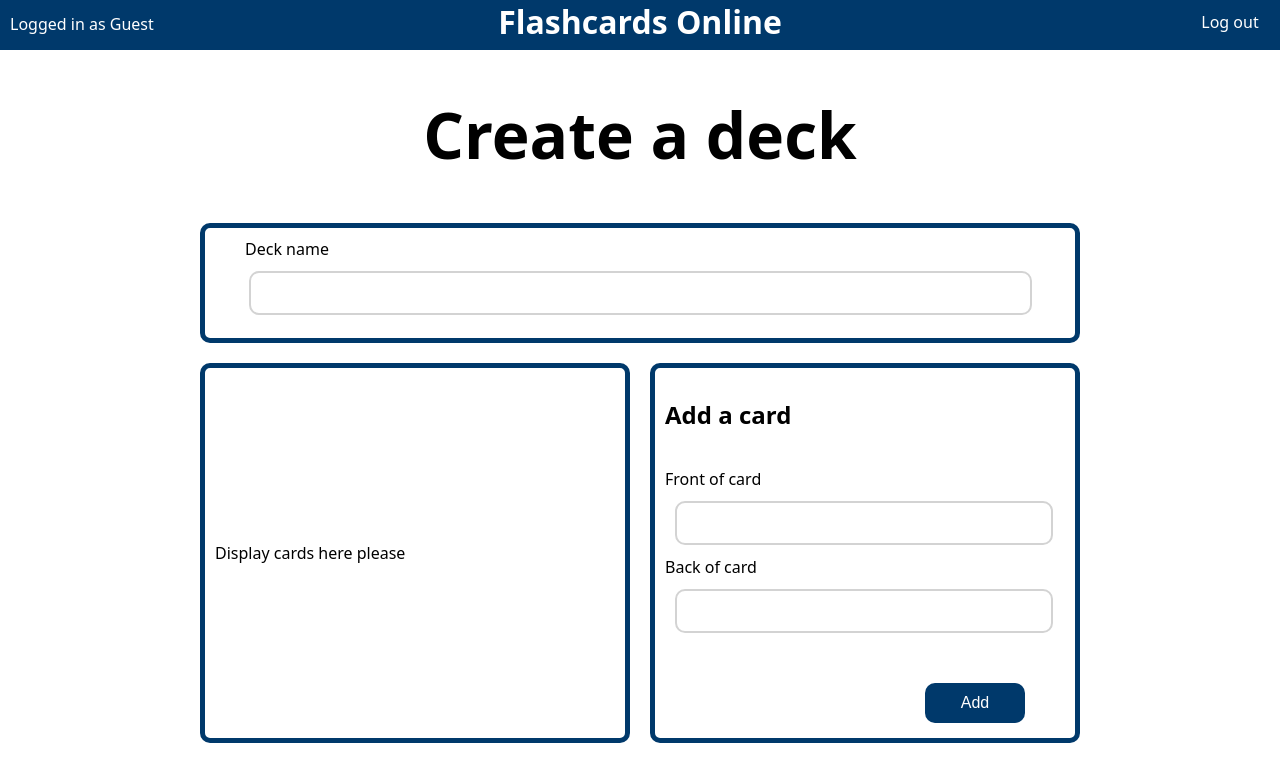
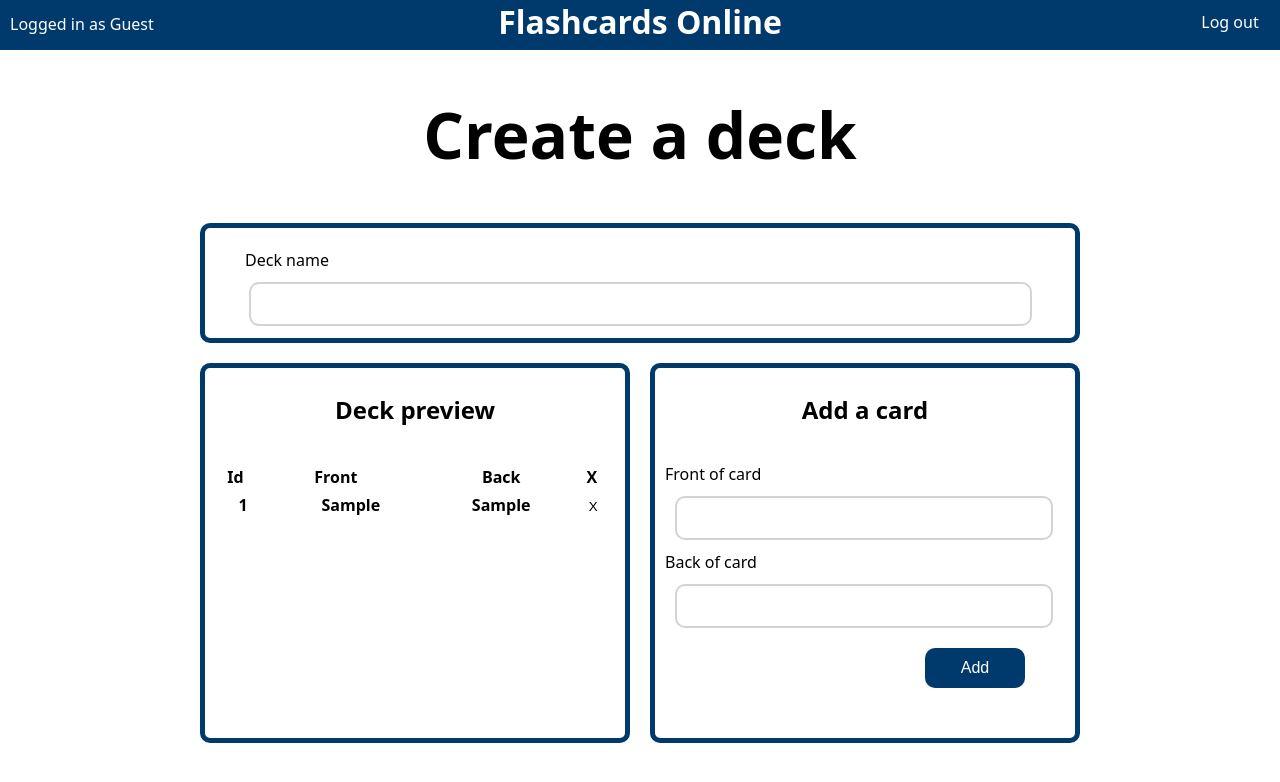
Before and after one commit to CHRISO1503/flashcards_online, a React (Vite) app in the folder frontend/: page /create-deck in a window 1280 px wide. Both pictures are taken after typing "Sample", "Sample" into the empty fields and a click on the input "Add". Shown: the top 782 px of the page. Built offline with nearby package versions, Linux system fonts and the light colour scheme.

Commit message:
Formatted /create-deck deck preview

```diff
--- a/frontend/src/components/createDeckMenu/cardList.tsx
+++ b/frontend/src/components/createDeckMenu/cardList.tsx
@@ -9,8 +9,60 @@ export default function CardList({
 }) {
     return (
         <div className="general-popup">
-            <div className="popup " style={{ padding: "10px", margin: "auto" }}>
-                <p>Display cards here please</p>
+            <div
+                className="popup"
+                style={{ padding: "10px", margin: "auto", overflowY: "scroll" }}
+            >
+                <h2 style={{ marginBottom: "40px", textAlign: "center" }}>
+                    Deck preview
+                </h2>
+                <table className="deckTable">
+                    <thead>
+                        <tr>
+                            <th>
+                                <div style={{ width: "35px" }}>Id</div>
+                            </th>
+                            <th>
+                                <div>Front</div>
+                            </th>
+                            <th>
+                                <div>Back</div>
+                            </th>
+                            <th>
+                                <div style={{ width: "35px" }}>X</div>
+                            </th>
+                        </tr>
+                    </thead>
+                    <tbody style={{ overflow: "scroll" }}>
+                        {cardArray.map((card, i) => (
+                            <tr key={i}>
+                                <th>
+                                    <div style={{ width: "50px" }}>{i + 1}</div>
+                                </th>
+                                <th>
+                                    <div
+                                        style={{
+                                            overflow: "hidden",
+                                            width: "150px",
+                                        }}
+                                    >
+                                        {card.front}
+                                    </div>
+                                </th>
+                                <th>
+                                    <div>{card.back}</div>
+                                </th>
+                                <th>
+                                    <input
+                                        className="remove"
+                                        type="button"
+                                        value="X"
+                                    />
+                                </th>
+                            </tr>
+                        ))}
+                    </tbody>
+                </table>
             </div>
         </div>
     );
--- a/frontend/src/components/createDeckMenu/defineCard.tsx
+++ b/frontend/src/components/createDeckMenu/defineCard.tsx
@@ -20,7 +20,9 @@ export default function DefineCard({
     return (
         <div className="general-popup">
             <div className="popup" style={{ padding: "10px", margin: "auto" }}>
-                <h2 style={{ marginBottom: "40px" }}>Add a card</h2>
+                <h2 style={{ marginBottom: "40px", textAlign: "center" }}>
+                    Add a card
+                </h2>
                 <form onSubmit={(e) => addCard(e, frontOfCard, backOfCard)}>
                     <CardInput
                         value={frontOfCard}
@@ -38,7 +40,7 @@ export default function DefineCard({
                         className="form-style login"
                         style={{
                             marginRight: "none",
-                            marginTop: "50px",
+                            marginTop: "20px",
                             marginLeft: "auto",
                         }}
                     />
--- a/frontend/src/index.css
+++ b/frontend/src/index.css
@@ -88,7 +88,6 @@ div.popup {
     border: 5px solid var(--theme-color);
     background-color: white;
     display: flex;
-    justify-content: center;
     width: 400px;
     height: 350px;
     border-radius: 10px;
@@ -288,3 +287,23 @@ p.card-menu-icon {
     margin-top: 100px;
     font-size: 4em;
 }
+
+table.deckTable {
+    table-layout: fixed;
+}
+
+table.deckTable div {
+    overflow: hidden;
+    width: 120px;
+}
+
+input[type="button"].remove {
+    background-color: white;
+    color: black;
+    border: none;
+}
+
+input[type="button"]:hover.remove {
+    background-color: var(--theme-color);
+    color: white;
+}
--- a/frontend/src/routes/createDeck.tsx
+++ b/frontend/src/routes/createDeck.tsx
@@ -17,11 +17,13 @@ export default function CreateDeck() {
     });
     const [cardArray, setCardArray] = useState([] as Card[]);
 
-    // useEffect on currentcard which adds it to the cardarray. Input errors handled in defineCard.tsx
     useEffect(() => {
+        if (currentCard.front == "" && currentCard.back == "") {
+            return;
+        }
         let cards = cardArray;
         cards.push(currentCard);
-        setCardArray(cards);
+        setCardArray(cards.slice());
     }, [currentCard]);
 
     return (
```
